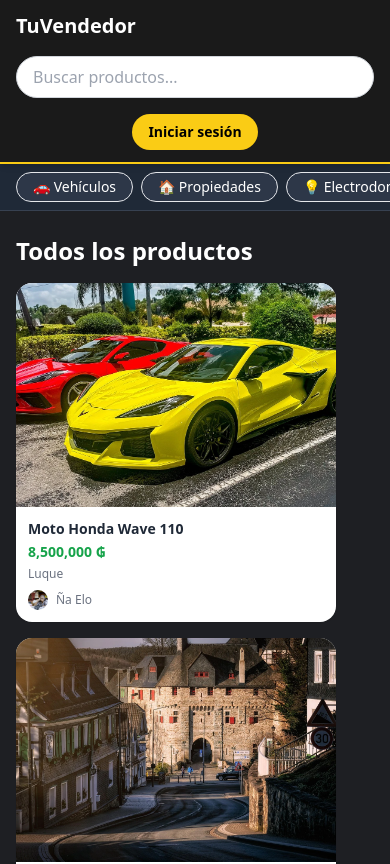
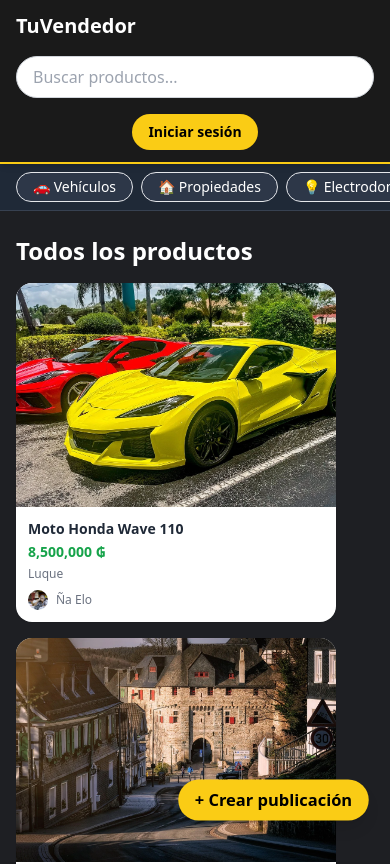
Before and after one commit to ChelochoX/tuvendedor-front, a React (Vite) app: page / in a window 390 px wide. Shown: the top 864 px of the page. Built offline with nearby package versions, Linux system fonts and the light colour scheme.

Commit message:
Correccion en modal de publicar y boton crear publicacion en modo movil pagina market place

```diff
--- a/src/components/publicaciones/CrearPublicacionModal.tsx
+++ b/src/components/publicaciones/CrearPublicacionModal.tsx
@@ -214,12 +214,15 @@ const CrearPublicacionModal: React.FC<Props> = ({
               <span className="text-red-500 text-sm">{errorImagenes}</span>
             )}
 
-            <button
-              onClick={handlePublicar}
-              className="mt-4 bg-yellow-400 text-black font-semibold py-2 rounded-md hover:bg-yellow-300 transition"
-            >
-              Publicar
-            </button>
+            {/* Botón solo visible en escritorio */}
+            <div className="hidden md:block">
+              <button
+                onClick={handlePublicar}
+                className="w-full bg-yellow-400 text-black font-semibold py-2 rounded-md mt-4 hover:bg-yellow-300 transition"
+              >
+                Publicar
+              </button>
+            </div>
           </div>
 
           {/* LADO DERECHO: IMAGEN */}
@@ -282,6 +285,16 @@ const CrearPublicacionModal: React.FC<Props> = ({
             )}
           </div>
         </div>
+
+        {/* Botón solo visible en móvil */}
+        <div className="block md:hidden mt-4 px-4">
+          <button
+            onClick={handlePublicar}
+            className="w-full bg-yellow-400 text-black font-semibold py-3 rounded-md hover:bg-yellow-300 transition"
+          >
+            Publicar
+          </button>
+        </div>
       </div>
     </div>
   );
--- a/src/pages/Marketplace.tsx
+++ b/src/pages/Marketplace.tsx
@@ -91,6 +91,16 @@ const Marketplace: React.FC = () => {
         categorias={categorias}
         onPublicar={handlePublicar}
       />
+
+      {/* Botón flotante Crear publicación en móvil con animación pulse */}
+      {!modalOpen && (
+        <button
+          onClick={handleCrearPublicacion}
+          className="md:hidden fixed bottom-6 right-6 z-50 bg-yellow-400 text-black font-semibold px-4 py-2 rounded-full shadow-lg hover:bg-yellow-300 transition animate-pulse-slow"
+        >
+          + Crear publicación
+        </button>
+      )}
     </div>
   );
 };
--- a/src/styles/index.css
+++ b/src/styles/index.css
@@ -209,3 +209,19 @@ body {
 .animate-bounce {
   animation: bounce 1s ease-in-out infinite;
 }
+
+@layer utilities {
+  @keyframes pulse-custom {
+    0%,
+    100% {
+      transform: scale(1);
+    }
+    50% {
+      transform: scale(1.1);
+    }
+  }
+
+  .animate-pulse-slow {
+    animation: pulse-custom 2s infinite;
+  }
+}
```
